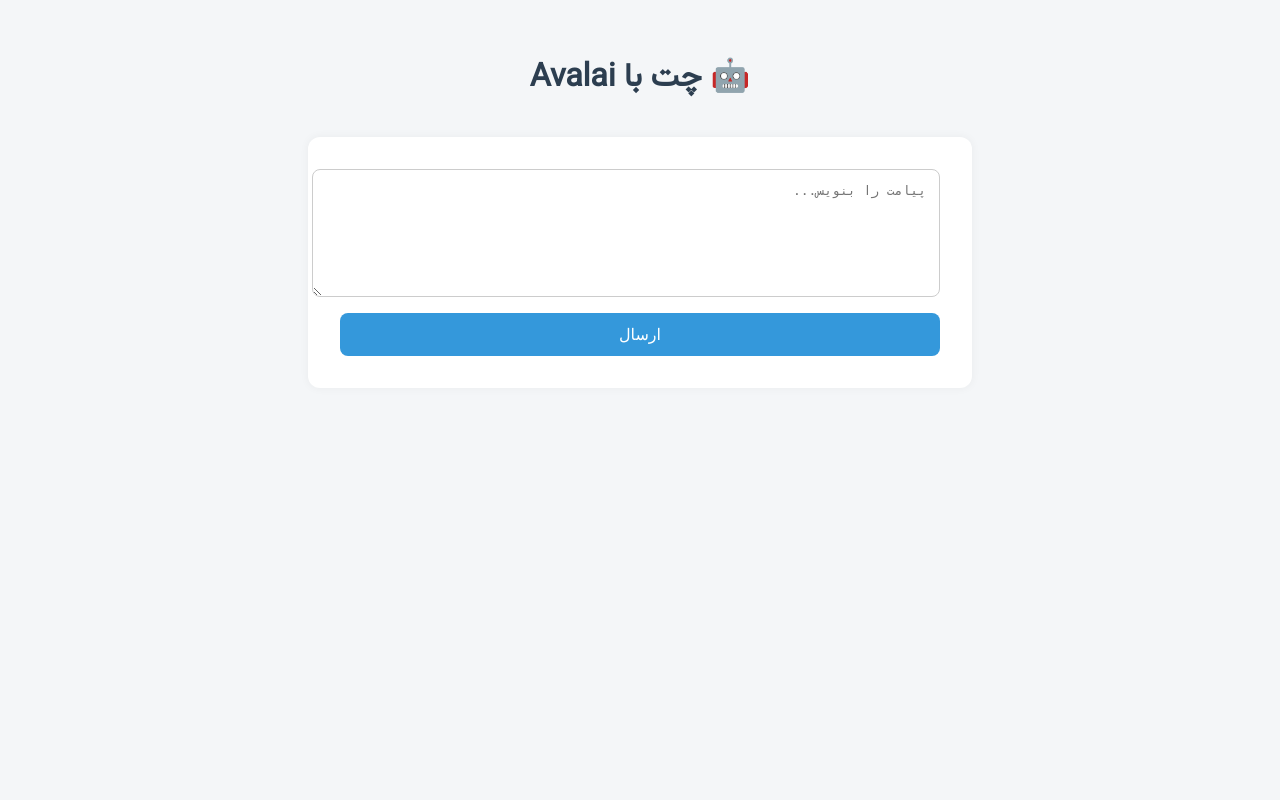
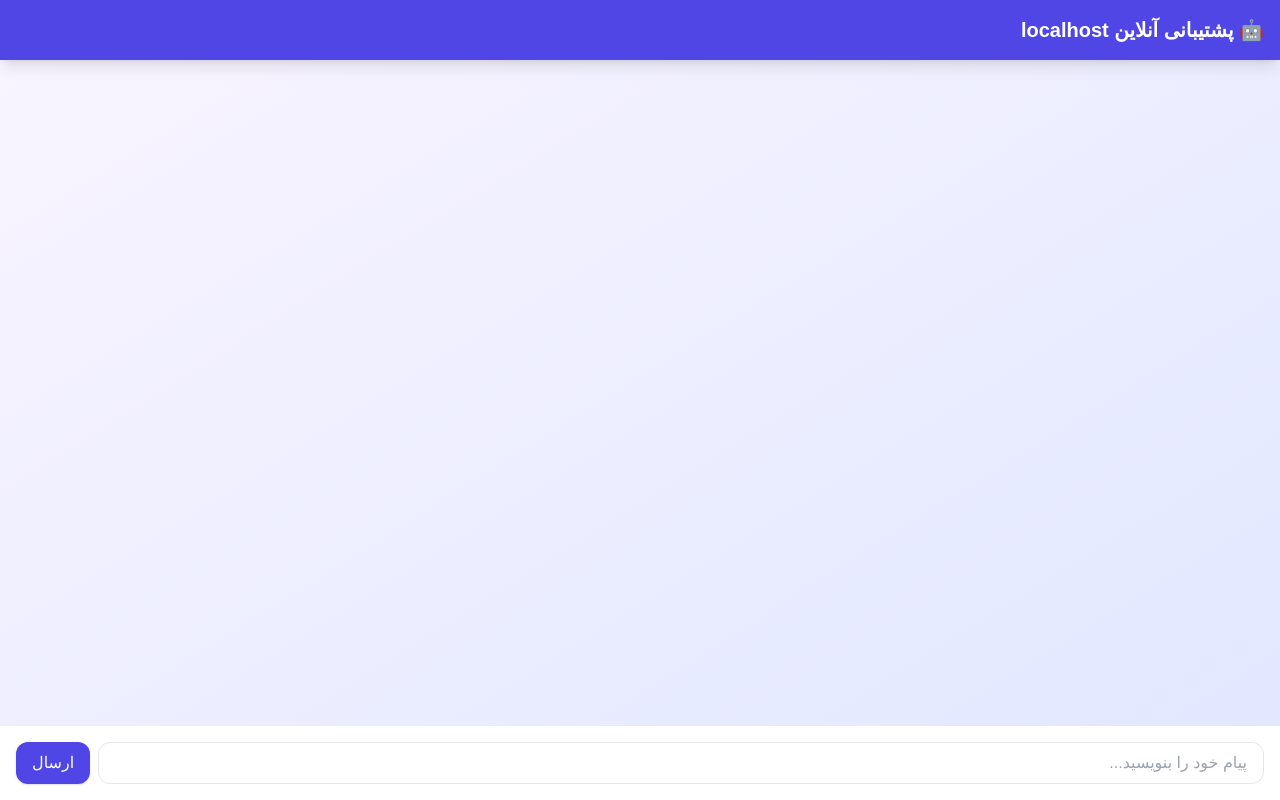
Before and after one commit to Rezanikmanesh-79/Karamoozi, a Django app: page / in a window 1280 px wide. Run offline with Django 5.2, Linux system fonts and the light colour scheme; some libraries are stand-ins or nearby versions.

Commit message:
buliding a chat bot

```diff
--- a/chatbot/core/chat_bot/templates/chat_bot/chat.html
+++ b/chatbot/core/chat_bot/templates/chat_bot/chat.html
@@ -1,113 +1,97 @@
+{% load static %}
 <!DOCTYPE html>
 <html lang="fa" dir="rtl">
 <head>
     <meta charset="UTF-8">
-    <title>چت با avalai</title>
-    <link href="https://fonts.googleapis.com/css2?family=Vazirmatn&display=swap" rel="stylesheet">
+    <title>چت پشتیبانی</title>
+    <script src="https://cdn.tailwindcss.com"></script>
+    <script src="https://unpkg.com/htmx.org@1.9.10"></script>
     <style>
-        body {
-            font-family: 'Vazirmatn', sans-serif;
-            background-color: #f4f6f8;
-            color: #333;
-            padding: 2em;
-            margin: 0;
-            line-height: 1.6;
-        }
-
-        h1 {
-            color: #2c3e50;
-            margin-bottom: 1em;
-            text-align: center;
-        }
-
-        form {
-            display: flex;
-            flex-direction: column;
-            gap: 1em;
-            max-width: 600px;
-            margin: 0 auto;
-            background-color: #ffffff;
-            padding: 2em;
-            border-radius: 12px;
-            box-shadow: 0 0 10px rgba(0,0,0,0.05);
-        }
-
-        textarea {
-            width: 100%;
-            resize: vertical;
-            min-height: 100px;
-            padding: 1em;
-            font-size: 1em;
-            border: 1px solid #ccc;
-            border-radius: 8px;
-        }
-
-        button {
-            background-color: #3498db;
-            color: white;
-            border: none;
-            padding: 0.75em 1.5em;
-            font-size: 1em;
-            border-radius: 8px;
-            cursor: pointer;
-            transition: background-color 0.3s ease;
-        }
-
-        button:hover {
-            background-color: #2980b9;
-        }
-
-        .response, .usage {
-            max-width: 600px;
-            margin: 2em auto 0;
-            background-color: #ffffff;
-            padding: 1.5em;
-            border-radius: 12px;
-            box-shadow: 0 0 10px rgba(0,0,0,0.05);
-        }
-
-        .response h3, .usage h4 {
-            margin-top: 0;
-        }
-
-        pre {
-            background-color: #f0f0f0;
-            padding: 1em;
-            border-radius: 8px;
-            overflow-x: auto;
-        }
-
-        .error {
-            color: red;
-            text-align: center;
-            margin-top: 1em;
-        }
+        body { font-family: "Vazirmatn", sans-serif; }
+        .typing { border-right: 2px solid #666; white-space: pre-wrap; overflow: hidden; }
     </style>
 </head>
-<body>
+<body class="bg-gradient-to-br from-purple-50 to-indigo-100 flex flex-col h-screen">
 
-    <h1>🤖 چت با Avalai</h1>
+    <!-- Header -->
+    <header class="bg-indigo-600 text-white p-4 shadow-lg flex justify-between items-center">
+        <h1 class="text-xl font-bold">🤖 پشتیبانی آنلاین {{ request.get_host }}</h1>
+    </header>
 
-    <form method="post">
+    <!-- Chat box -->
+    <main id="chat-box" class="flex-1 overflow-y-auto p-4 space-y-4">
+        <!-- پیام‌ها اینجا با htmx اضافه می‌شن -->
+        <div id="bot-typing" class="flex justify-start hidden">
+            <div class="bg-gray-200 text-gray-600 px-4 py-2 rounded-2xl animate-pulse">
+                ربات در حال نوشتن...
+            </div>
+        </div>
+    </main>
+
+    <!-- Input box -->
+    <form method="post"
+          class="p-4 bg-white shadow-lg flex gap-2"
+          hx-post="{% url 'chat' %}"
+          hx-target="#chat-box"
+          hx-swap="beforeend"
+          hx-on::after-request="this.reset()">
         {% csrf_token %}
-        <textarea name="user_input" rows="4" placeholder="پیامت را بنویس...">{{ user_input }}</textarea>
-        <button type="submit">ارسال</button>
+        <input name="user_input" type="text" required
+               placeholder="پیام خود را بنویسید..."
+               class="flex-1 border rounded-xl px-4 py-2 focus:outline-none focus:ring-2 focus:ring-indigo-400">
+        <button type="submit"
+                class="bg-indigo-600 hover:bg-indigo-700 text-white px-4 py-2 rounded-xl shadow">
+            ارسال
+        </button>
     </form>
 
-    {% if response %}
-        <div class="response">
-            <h3>🧠 پاسخ:</h3>
-            <p>{{ response }}</p>
-        </div>
-        {% if usage %}
-            <div class="usage">
-                <h4>📊 اطلاعات توکن:</h4>
-                <pre>{{ usage }}</pre>
-            </div>
-        {% endif %}
-    {% elif usage.error %}
-        <div class="error">خطا: {{ usage.error }}</div>
-    {% endif %}
+    <!-- Scripts -->
+    <script>
+        document.addEventListener("DOMContentLoaded", () => {
+            const form = document.querySelector("form");
+            const chatBox = document.getElementById("chat-box");
+            const botTyping = document.getElementById("bot-typing");
 
+            // نمایش فوری پیام کاربر
+            form.addEventListener("submit", (e) => {
+                const input = form.querySelector("input[name='user_input']");
+                const text = input.value.trim();
+                if (!text) return;
+
+                const userHtml = `
+                    <div class="flex justify-end">
+                        <div class="bg-indigo-500 text-white px-4 py-2 rounded-2xl max-w-xs">
+                            ${text}
+                        </div>
+                    </div>`;
+                chatBox.insertAdjacentHTML("beforeend", userHtml);
+                chatBox.scrollTop = chatBox.scrollHeight;
+
+                // نمایش لودینگ ربات
+                botTyping.classList.remove("hidden");
+            });
+
+            // وقتی جواب اومد → لودینگ رو مخفی کن + انیمیشن تایپ کن
+            document.addEventListener("htmx:afterSwap", (e) => {
+                botTyping.classList.add("hidden");
+
+                const botMsg = document.querySelector("#bot-response.typing");
+                if (botMsg) {
+                    const text = botMsg.textContent;
+                    botMsg.textContent = "";
+                    let i = 0;
+                    const interval = setInterval(() => {
+                        botMsg.textContent += text[i];
+                        i++;
+                        chatBox.scrollTop = chatBox.scrollHeight;
+                        if (i >= text.length) {
+                            botMsg.classList.remove("typing");
+                            clearInterval(interval);
+                        }
+                    }, 30);
+                }
+            });
+        });
+    </script>
 </body>
 </html>
--- a/chatbot/core/chat_bot/views.py
+++ b/chatbot/core/chat_bot/views.py
@@ -1,54 +1,43 @@
+import json
 from decouple import config
 from django.views.generic import TemplateView
 from django.shortcuts import render
+from django.template.loader import render_to_string
+from django.http import HttpResponse
 from langchain_openai import ChatOpenAI
 import tiktoken
+from pathlib import Path
 
-
+# ==== تنظیمات اصلی ====
 API_KEY = config("API_KEY")
 API_URL = config("API_URL")
 MODEL_NAME = "gpt-4o-mini"
-TARGET_WEB="ehadish.com"
+TARGET_WEB = "ehadish.com"
+JSON_PATH = Path(__file__).resolve().parent.parent / "all_products.json"
 
+# ==== بارگذاری JSON یک بار در حافظه ====
+try:
+    with open(JSON_PATH, "r", encoding="utf-8") as f:
+        PRODUCTS_DATA = json.load(f)
+except FileNotFoundError:
+    PRODUCTS_DATA = []
+
+# ==== راه‌انداز LLM ====
 llm = ChatOpenAI(
     model=MODEL_NAME,
     base_url=API_URL,
     api_key=API_KEY,
 )
 
-
-class ChatView(TemplateView):
-    template_name = "chat_bot/chat.html"
-
-    def get_context_data(self, **kwargs):
-        context = super().get_context_data(**kwargs)
-        context["response"] = None
-        context["usage"] = None
-        return context
-
-    def post(self, request, *args, **kwargs):
-        user_input = request.POST.get("user_input", "")
-        response_text, usage_info = chat_with_bot(user_input)
-        return render(request, self.template_name, {
-            "response": response_text,
-            "usage": usage_info,
-            "user_input": user_input
-        })
-
-
-def num_tokens_from_messages(messages, model="gpt-4o-mini"):
-
+# ==== توکن‌شماری ====
+def num_tokens_from_messages(messages, model=MODEL_NAME):
     try:
         encoding = tiktoken.encoding_for_model(model)
     except KeyError:
         encoding = tiktoken.get_encoding("cl100k_base")
+    return sum(len(encoding.encode(msg["content"])) for msg in messages)
 
-    tokens = 0
-    for msg in messages:
-        tokens += len(encoding.encode(msg["content"]))
-    return tokens
-
-
+# ==== متد اصلی چت با LLM ====
 def chat_with_bot(user_message: str):
     messages = [
         {
@@ -56,28 +45,42 @@ def chat_with_bot(user_message: str):
             "content": (
                 f"You are the support assistant of the online store {TARGET_WEB}. "
                 "Only answer questions related to login/signup, payments, orders, products, and customer support. "
-                "Always respond in Persian."
+                "Always respond in Persian. "
+                f"Here is the product list (JSON): {json.dumps(PRODUCTS_DATA)}"
             ),
         },
         {"role": "user", "content": user_message},
     ]
 
-
     try:
         response = llm.invoke(messages)
         assistant_reply = response.content
 
-        prompt_tokens = num_tokens_from_messages(messages, MODEL_NAME)
+        # محاسبه توکن‌ها
+        prompt_tokens = num_tokens_from_messages(messages)
         completion_tokens = len(tiktoken.encoding_for_model(MODEL_NAME).encode(assistant_reply))
-        total_tokens = prompt_tokens + completion_tokens
-
         usage_info = {
             "prompt_tokens": prompt_tokens,
             "completion_tokens": completion_tokens,
-            "total_tokens": total_tokens
+            "total_tokens": prompt_tokens + completion_tokens
         }
 
         return assistant_reply, usage_info
 
     except Exception as e:
         return None, {"error": str(e)}
+
+# ==== ویو اصلی ====
+class ChatView(TemplateView):
+    template_name = "chat_bot/chat.html"
+
+    def post(self, request, *args, **kwargs):
+        user_input = request.POST.get("user_input", "")
+        response_text, usage_info = chat_with_bot(user_input)
+
+        # فقط قطعه پیام رو برگردونیم
+        html = render_to_string("chat_bot/message.html", {
+            "user_input": user_input,
+            "response": response_text
+        })
+        return HttpResponse(html)
```
Also changed, not shown: chatbot/core/chat_bot/templates/chat_bot/message.html (added, +7 -0 lines).
